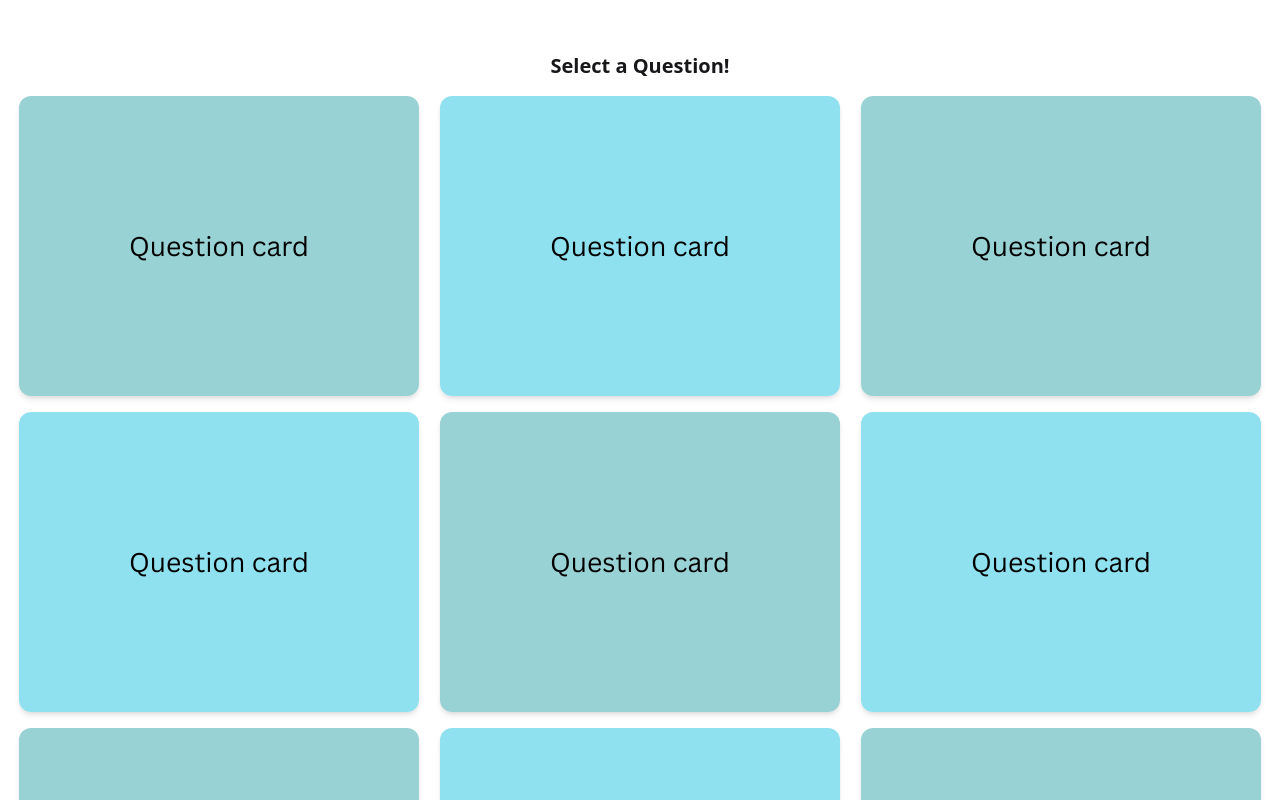
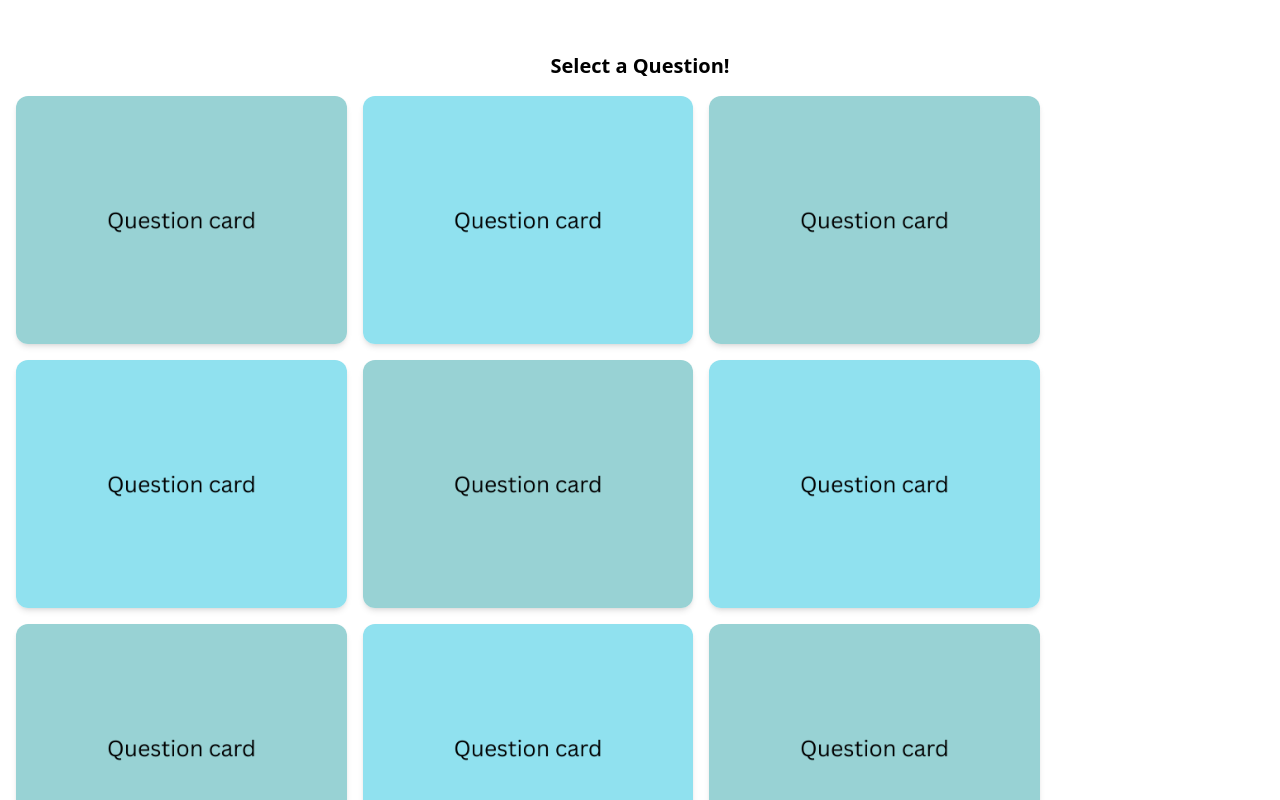
Before and after one commit to tatchunari/poll-app-test, a React app: page / in a window 1280 px wide. Both pictures are taken after a click on the button "Start". Shown: the top 800 px of the page. Built offline with nearby package versions, Linux system fonts and the light colour scheme; the HTML template or start-up script is replaced by a standard one.

Commit message:
Change font colors on CoverPage, PollPage and QuestionPage

```diff
--- a/src/pages/CoverPage.jsx
+++ b/src/pages/CoverPage.jsx
@@ -7,7 +7,7 @@ const CoverPage = ({ onStart }) => {
         <h1 className='text-3xl font-bold mb-4'>Game Name</h1>
 
         <button
-        className='bg-blue-500 hover:bg-blue-700 text-white font-bold py-2 px-4 rounded cursor-pointer' onClick={onStart}>
+        className='bg-blue-500 transition duration-300 ease-in-out text-white font-bold py-2 px-4 rounded cursor-pointer ' onClick={onStart}>
           Start
         </button>
       </section>
--- a/src/pages/PollPage.jsx
+++ b/src/pages/PollPage.jsx
@@ -17,7 +17,7 @@ const PollPage = ({ question, onRandom, onStart }) => {
   return (
     <div className='flex items-center justify-center'>
       <div className='card bg-base-300 text-primary-content flex flex-col items-center mt-10 w-[90vw] max-w-[800px] min-h-[60vh] p-6 rounded-2xl shadow-xl'>
-        <h2 className='text-2xl my-10'>{question.text}</h2>
+        <h2 className='text-2xl my-10 text-black'>{question.text}</h2>
         <img
           src={question.pollImg}
           alt="Poll Image"
@@ -33,8 +33,8 @@ const PollPage = ({ question, onRandom, onStart }) => {
         onClick={handleNoVote}
         className='btn btn-error w-30'>NO</button>
 
-        <p className='text-center'>{yesVote}</p>
-        <p className='text-center'>{noVote}</p>
+        <p className='text-center text-black'>{yesVote}</p>
+        <p className='text-center text-black'>{noVote}</p>
 
         <button onClick={onStart}
         className='btn btn-info w-30'>
--- a/src/pages/QuestionPage.jsx
+++ b/src/pages/QuestionPage.jsx
@@ -4,8 +4,8 @@ import { questions } from '../utils/random'
 const QuestionPage = ({ onPick }) => {
   return (
     <div className="p-4">
-      <h2 className='text-xl font-bold mt-9 mb-4 text-center'>Select a Question!</h2>
-      <div className='grid grid-cols-1 md:grid-cols-3 gap-4 place-items-center'>
+      <h2 className='text-xl font-bold mt-9 mb-4 text-center text-black'>Select a Question!</h2>
+      <div className='grid grid-cols-1 md:grid-cols-3 max-w-[1024px] gap-4 items-center'>
         {questions.map((q) => (
         <QuestionCard key={q.id} question={q} onSelect={onPick} />
       ))}
```
